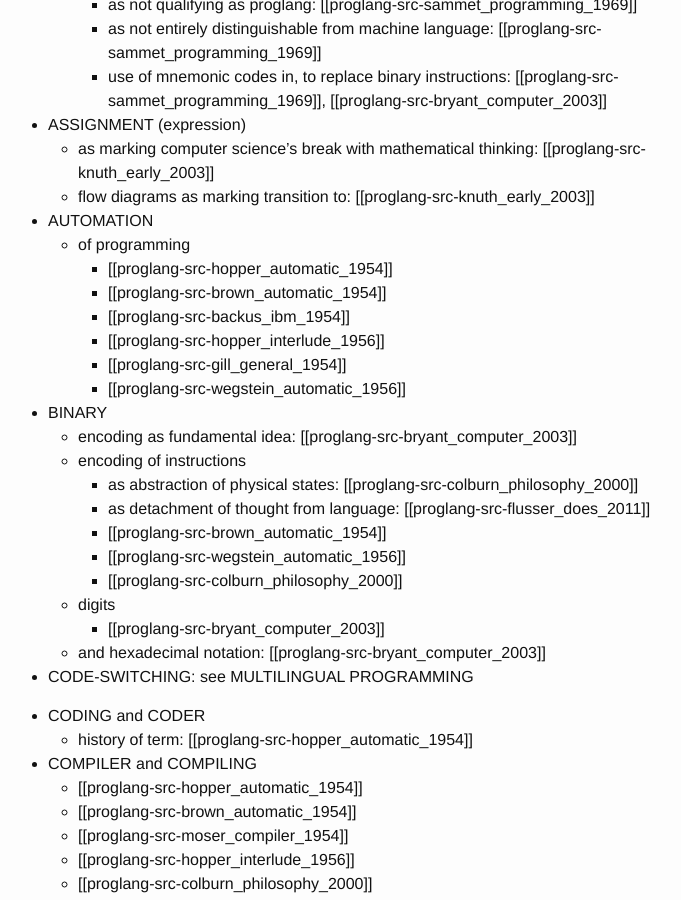
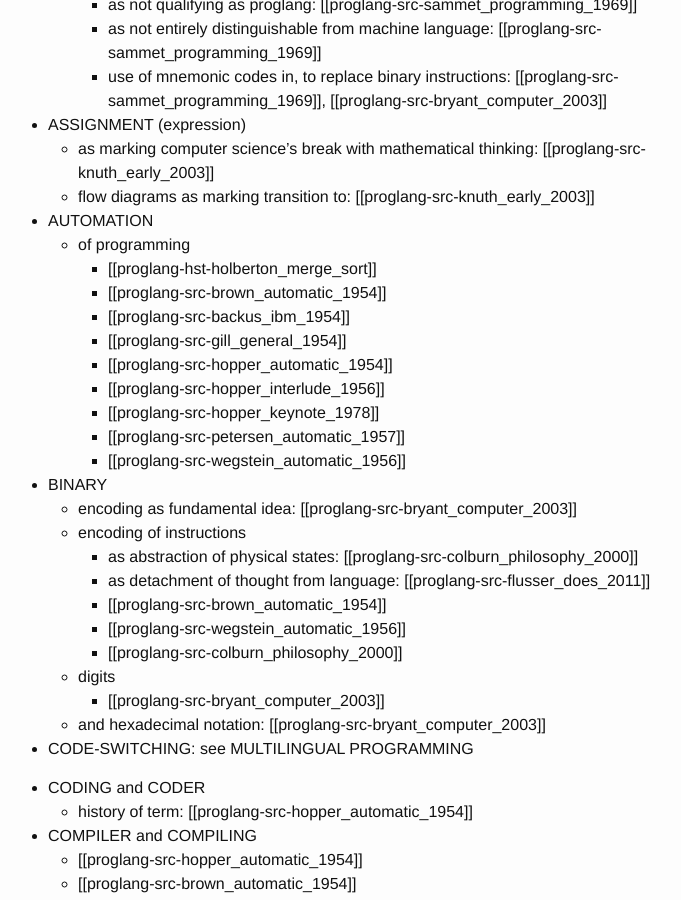
Before and after one commit to bitfragment/notes, a Jekyll site: the page built from _proglang-notes/proglang-adm-index.md, in a window 1280 px wide and 900 px high, scrolled down 666 px. Shown: the whole window, without its empty margins (252-933 px from the left). Built offline with Jekyll 4.4.1, drawn with Linux system fonts in a browser that asks for light colours; some of the changed text lies outside the part shown.

Commit message:
Update topic index

```diff
--- a/_proglang-notes/proglang-adm-index.md
+++ b/_proglang-notes/proglang-adm-index.md
@@ -37,11 +37,14 @@ type: adm
 
 * AUTOMATION
     - of programming
-        + [[proglang-src-hopper_automatic_1954]]
+        + [[proglang-hst-holberton_merge_sort]]
         + [[proglang-src-brown_automatic_1954]]
         + [[proglang-src-backus_ibm_1954]]
+        + [[proglang-src-gill_general_1954]]
+        + [[proglang-src-hopper_automatic_1954]]
         + [[proglang-src-hopper_interlude_1956]]
-        + [[proglang-src-gill_general_1954]]
+        + [[proglang-src-hopper_keynote_1978]]
+        + [[proglang-src-petersen_automatic_1957]]
         + [[proglang-src-wegstein_automatic_1956]]
 
 
@@ -143,6 +146,7 @@ type: adm
 
 * POLYGLOT PROGRAMMING
     - [[proglang-src-backus_ibm_1954]]
+    - [[proglang-src-petersen_automatic_1957]]
 
 
 * PROGRAM
```
